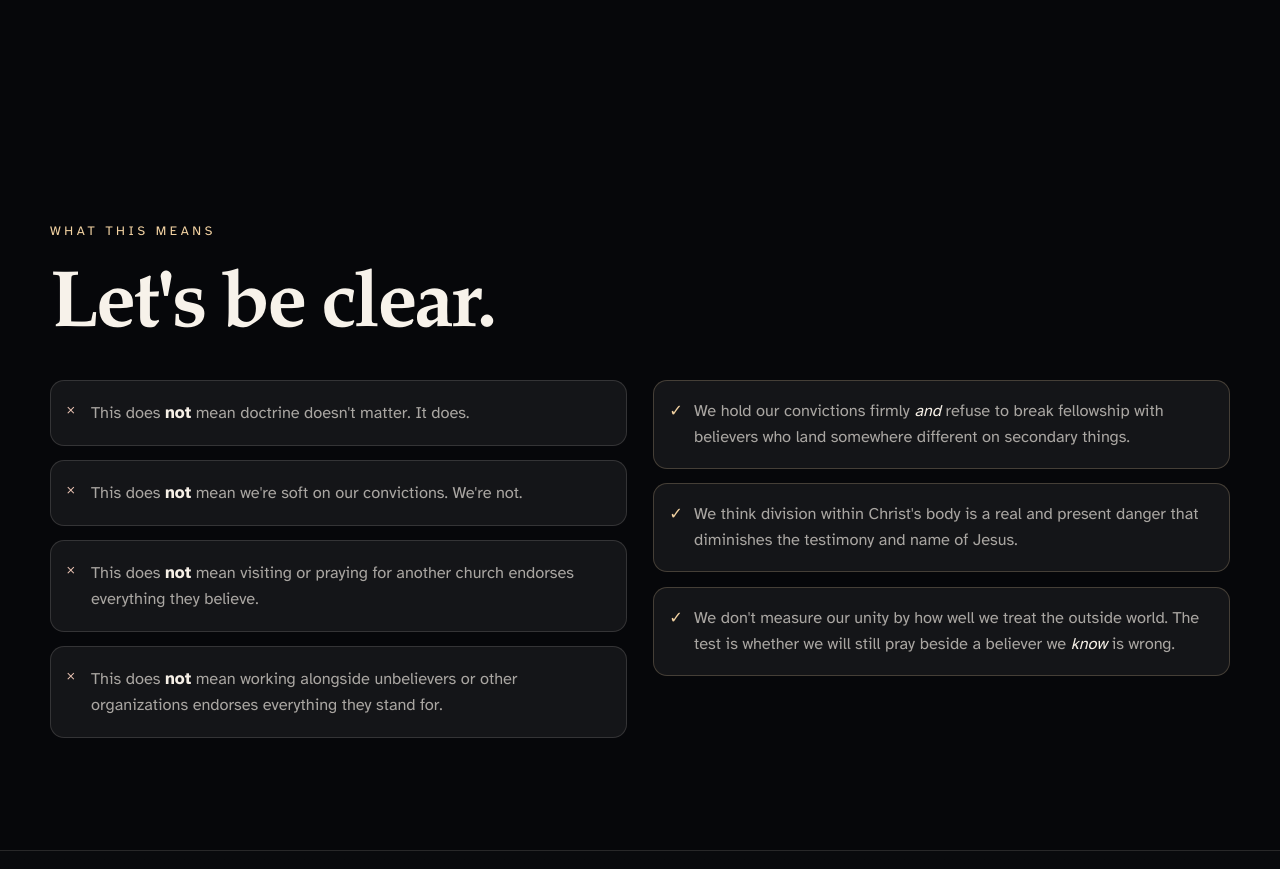
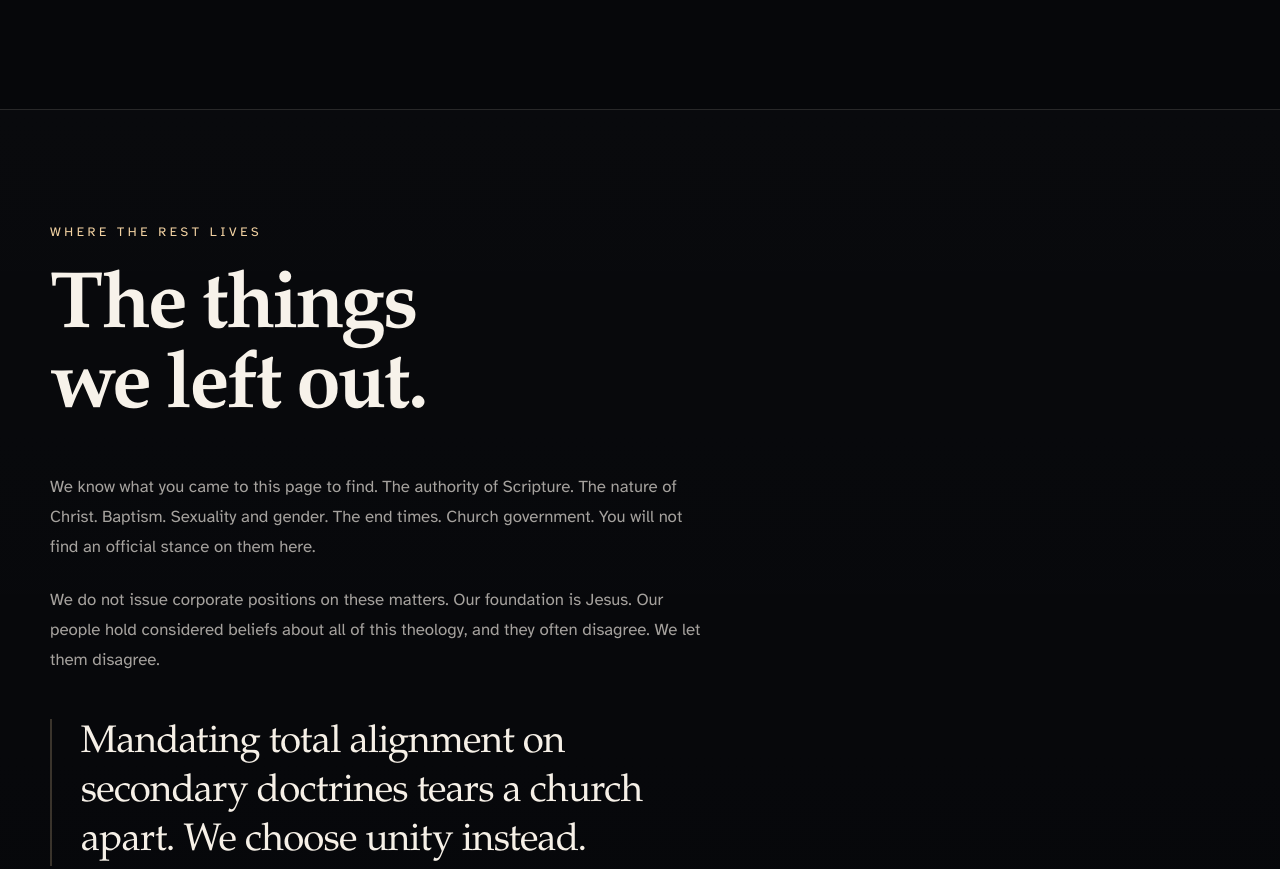
Before and after one commit to jonhazeltine/unifygr, an Astro site: page /beliefs in a window 1280 px wide. Shown: the part 4176-5045 px from the top of the page. Built offline with nearby package versions, Linux system fonts and the light colour scheme; Astro itself is replaced by a stand-in of ours; no server answers.

Commit message:
Remove clarification section from beliefs page (#117)

```diff
--- a/src/pages/beliefs.astro
+++ b/src/pages/beliefs.astro
@@ -149,28 +149,7 @@ export const prerender = false;
 		</div>
 	</section>
 
-	<!-- Section 6 — What this means (and what it doesn't) -->
-	<section class="section prose-block">
-		<div class="container">
-			<p class="eyebrow reveal">What this means</p>
-			<h2 class="prose-block__title reveal">Let's be clear.</h2>
-			<div class="clarify">
-				<ul class="clarify__col clarify__col--not">
-					<li class="reveal">This does <strong>not</strong> mean doctrine doesn't matter. It does.</li>
-					<li class="reveal">This does <strong>not</strong> mean we're soft on our convictions. We're not.</li>
-					<li class="reveal">This does <strong>not</strong> mean visiting or praying for another church endorses everything they believe.</li>
-					<li class="reveal">This does <strong>not</strong> mean working alongside unbelievers or other organizations endorses everything they stand for.</li>
-				</ul>
-				<ul class="clarify__col clarify__col--does">
-					<li class="reveal">We hold our convictions firmly <em>and</em> refuse to break fellowship with believers who land somewhere different on secondary things.</li>
-					<li class="reveal">We think division within Christ's body is a real and present danger that diminishes the testimony and name of Jesus.</li>
-					<li class="reveal">We don't measure our unity by how well we treat the outside world. The test is whether we will still pray beside a believer we <em>know</em> is wrong.</li>
-				</ul>
-			</div>
-		</div>
-	</section>
-
-	<!-- Section 7 — Where the rest lives + CTA -->
+	<!-- Section 6 — Where the rest lives + CTA -->
 	<section class="section prose-block prose-block--tinted">
 		<div class="container">
 			<p class="eyebrow reveal">Where the rest lives</p>
@@ -439,56 +418,6 @@ export const prerender = false;
 		margin: 2.6rem 0 0;
 	}
 
-	/* --- Section 5: clarify columns --- */
-	.clarify {
-		display: grid;
-		grid-template-columns: repeat(auto-fit, minmax(300px, 1fr));
-		gap: 1.6rem;
-		margin-top: 2rem;
-	}
-	.clarify__col {
-		list-style: none;
-		margin: 0;
-		padding: 0;
-		display: grid;
-		gap: 0.9rem;
-		align-content: start;
-	}
-	.clarify__col li {
-		position: relative;
-		padding: 1.1rem 1.2rem 1.1rem 2.5rem;
-		border: 1px solid var(--line);
-		border-radius: 14px;
-		background: var(--panel);
-		color: var(--muted);
-		font-size: clamp(0.95rem, 1.3vw, 1.02rem);
-		line-height: 1.6;
-	}
-	.clarify__col li strong {
-		color: var(--text);
-	}
-	.clarify__col li em {
-		color: var(--text);
-		font-style: italic;
-	}
-	.clarify__col li::before {
-		position: absolute;
-		left: 0.95rem;
-		top: 1rem;
-		font-family: "Iowan Old Style", Georgia, serif;
-	}
-	.clarify__col--not li::before {
-		content: "×";
-		color: var(--rose);
-	}
-	.clarify__col--does li {
-		border-color: var(--gold-soft);
-	}
-	.clarify__col--does li::before {
-		content: "✓";
-		color: var(--gold);
-	}
-
 	/* --- Section 6: pull line + CTA --- */
 	.rest-pull {
 		max-width: 34ch;
```
